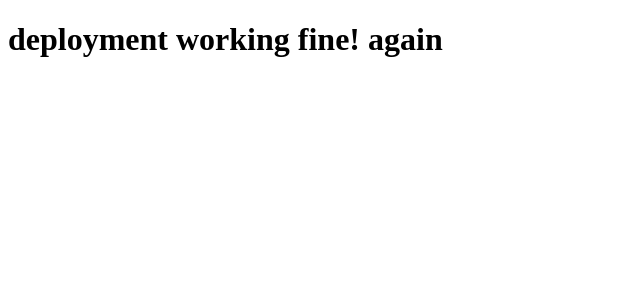
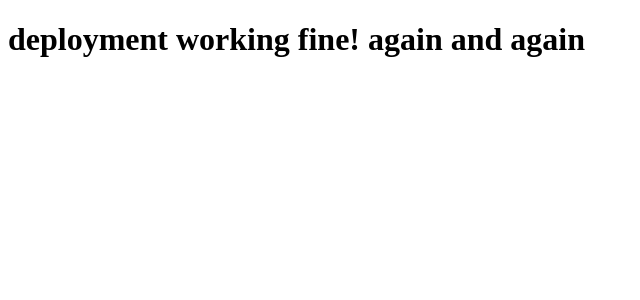
Before and after one commit to sachin7795/DemoApp, an Angular app: page / in a window 1280 px wide. Shown: the top 300 px of the page, without its empty margins (0-640 px from the left). Built offline with nearby package versions, Linux system fonts and the light colour scheme.

Commit message:
last commit

```diff
--- a/src/app/app.component.ts
+++ b/src/app/app.component.ts
@@ -6,5 +6,5 @@ import { Component } from '@angular/core';
   styleUrls: ['./app.component.css']
 })
 export class AppComponent {
-  title = 'deployment working fine! again';
+  title = 'deployment working fine! again and again';
 }
```
